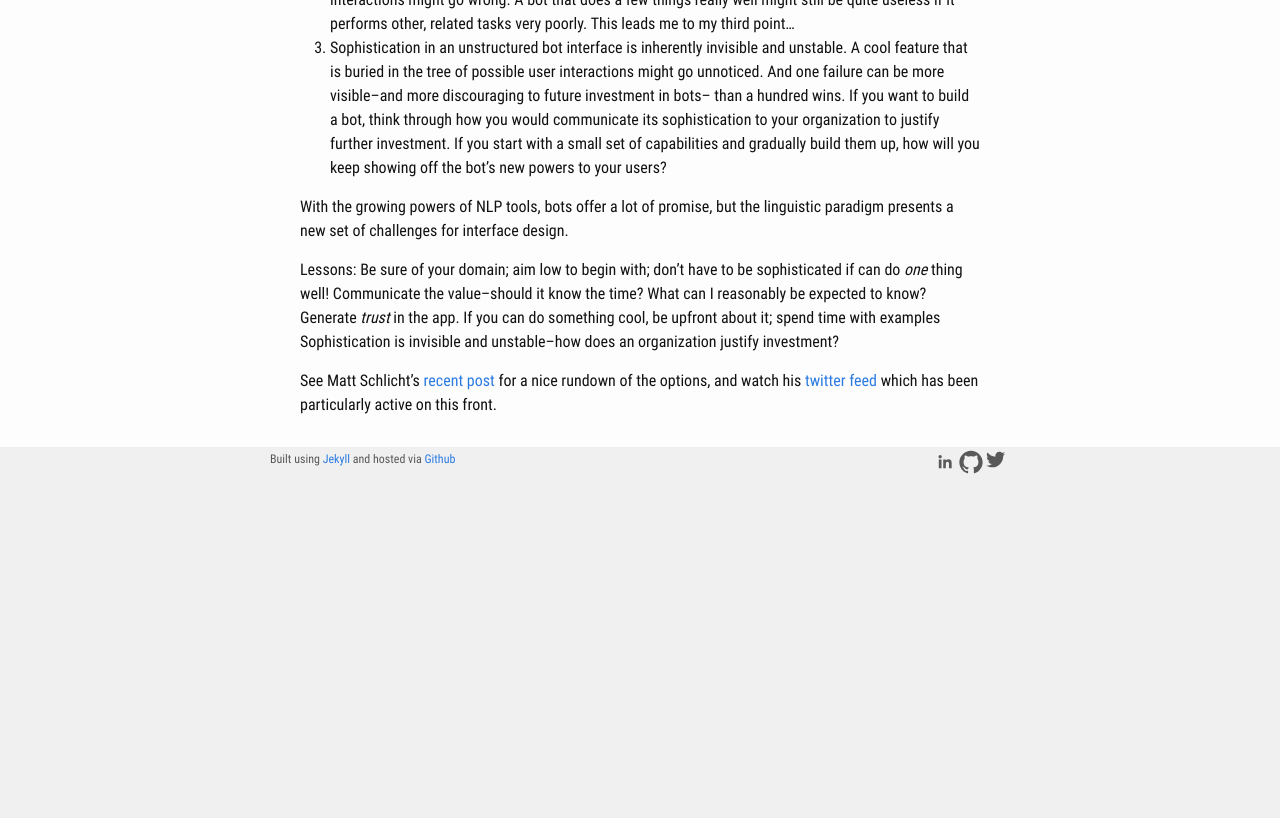
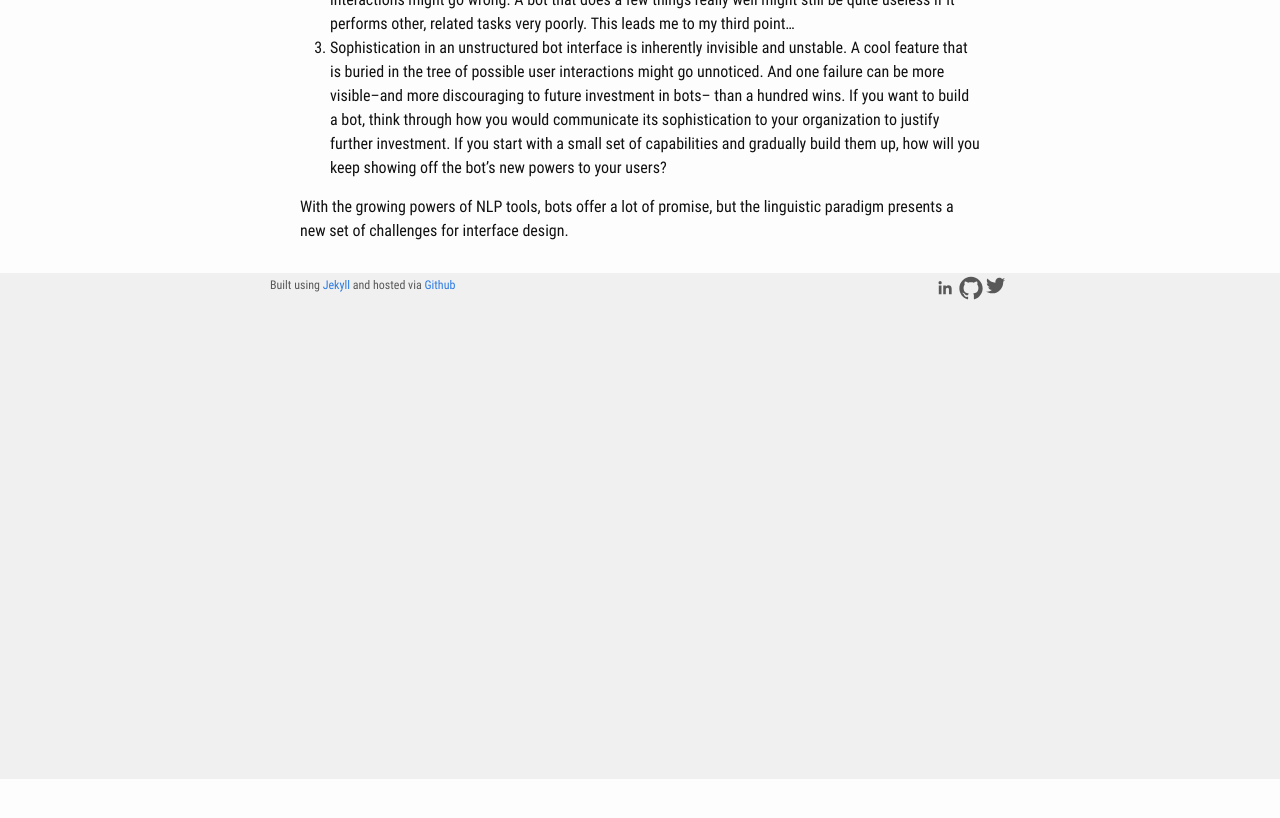
Before and after one commit to pbsugg/pbsugg.github.io, a Jekyll site: the page built from _posts/2016-08-03-future-of-chatbots.md, in a window 1280 px wide and 900 px high, scrolled down 3335 px. Shown: the top 818 px of the window. Built offline with Jekyll 4.4.1, drawn with Linux system fonts in a browser that asks for light colours; after the commit the page ends 4114 px from its top, so only the background shows below that; some of the changed text lies outside the part shown.

Commit message:
edit post

```diff
--- a/_posts/2016-08-03-future-of-chatbots.md
+++ b/_posts/2016-08-03-future-of-chatbots.md
@@ -1,6 +1,6 @@
 ---
 layout: post
-title: Bots and Unstructured Interfaces`
+title: Bots and Unstructured Interfaces
 ---
 
 I recently attended an event in Chicago about building a simple chatbot of one's own.  Everyone wants a pet chatbot these days.  Bots are an eye-catching subject of discussion, from events and endless simple tutorials to a startlingly large number of [frameworks](https://dev.botframework.com/) and [platforms](http://www.pandorabots.com/) that have come a long way in the past year. The most enthusiastic bot boosters suggest that the need for more bots is so urgent that we should enable even those without any coding knowledge to [build and deploy them](https://chatfuel.com/)!
@@ -54,21 +54,3 @@ All this leads me to three big considerations about creating structure in a bot
 3.  Sophistication in an unstructured bot interface is inherently invisible and unstable.  A cool feature that is buried in the tree of possible user interactions might go unnoticed. And one failure can be more visible--and more discouraging to future investment in bots-- than a hundred wins. If you want to build a bot, think through how you would communicate its sophistication to your organization to justify further investment.  If you start with a small set of capabilities and gradually build them up, how will you keep showing off the bot's new powers to your users?
 
 With the growing powers of NLP tools, bots offer a lot of promise, but the linguistic paradigm presents a new set of challenges for interface design.
-
-
-
-
-
-
-Lessons:
-  Be sure of your domain; aim low to begin with; don't have to be sophisticated if can do *one* thing well!
-  Communicate the value--should it know the time? What can I reasonably be expected to know?
-  Generate *trust* in the app.
-  If you can do something cool, be upfront about it; spend time with examples
-  Sophistication is invisible and unstable--how does an organization justify investment?
-
-
-
-
-
-See Matt Schlicht's [recent post](https://chatbotsmagazine.com/the-complete-beginner-s-guide-to-chatbots-8280b7b906ca#.6mpygm2w1) for a nice rundown of the options, and watch his [twitter feed](https://twitter.com/MattPRD?ref_src=twsrc%5Egoogle%7Ctwcamp%5Eserp%7Ctwgr%5Eauthor) which has been particularly active on this front.
```
